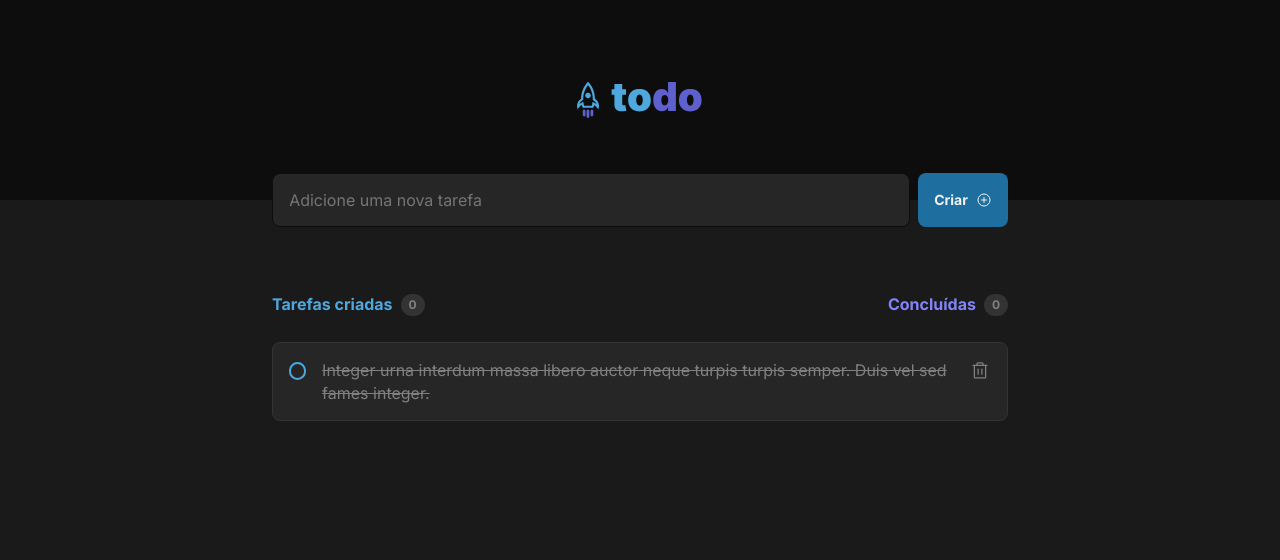
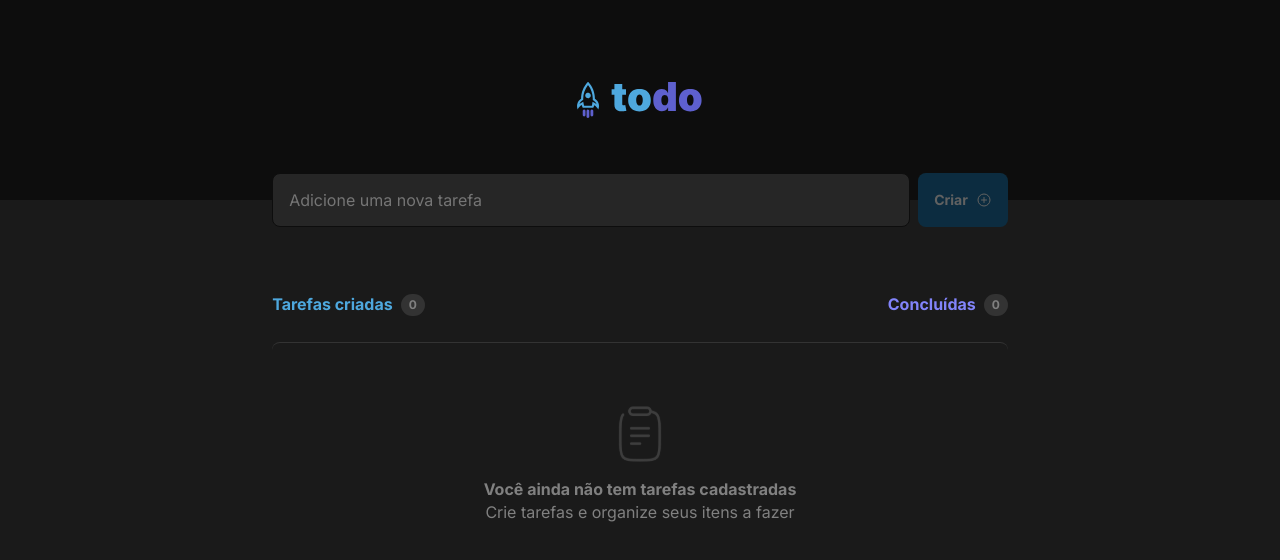
Before and after one commit to mariaclarabs/ignite-react-todo, a React (Vite) app: page / in a window 1280 px wide. Shown: the top 560 px of the page. Built offline with nearby package versions, Linux system fonts and the light colour scheme.

Commit message:
feat: implements creation of tasks

```diff
--- a/package.json
+++ b/package.json
@@ -12,11 +12,13 @@
   "dependencies": {
     "phosphor-react": "^1.4.1",
     "react": "^18.2.0",
-    "react-dom": "^18.2.0"
+    "react-dom": "^18.2.0",
+    "uuid": "^9.0.0"
   },
   "devDependencies": {
     "@types/react": "^18.0.17",
     "@types/react-dom": "^18.0.6",
+    "@types/uuid": "^8.3.4",
     "@vitejs/plugin-react": "^2.0.1",
     "typescript": "^4.6.4",
     "vite": "^3.0.7"
--- a/src/components/List.module.css
+++ b/src/components/List.module.css
@@ -46,8 +46,13 @@
   transition: background-color 0.1s;
 }
 
-.newTaskForm > button[type='submit']:hover {
+.newTaskForm > button[type='submit']:not(:disabled):hover {
   filter: brightness(0.9);
+}
+
+.newTaskForm > button:disabled {
+  filter: brightness(0.4);
+  cursor: not-allowed;
 }
 
 .toDoListHeader {
--- a/src/components/List.tsx
+++ b/src/components/List.tsx
@@ -1,19 +1,64 @@
+import { ChangeEvent, FormEvent, InvalidEvent, useState } from 'react';
 import { PlusCircle } from 'phosphor-react';
-import { useState } from 'react';
+import { v4 } from 'uuid';
 
 import { Empty } from './Empty';
 
 import styles from './List.module.css';
 import { Task } from './Task';
 
+type TaskItem = {
+  id: string;
+  text: string;
+  createdAt: Date;
+  done: boolean;
+}
+
 export function List() {
-  const [tasks/*, setTasks*/] = useState(['']);
+  const [newTaskText, setNewTaskText] = useState('');
+  const [tasks, setTasks] = useState<TaskItem[]>([]);
+
+  function handleCreateTask(event: FormEvent) {
+    event.preventDefault();
+
+    const newTask = {
+      id: v4(),
+      text: newTaskText,
+      createdAt: new Date(),
+      done: false,
+    }
+
+    setTasks(oldTasks => [...oldTasks, newTask]);
+    setNewTaskText('');
+  }
+
+  function handleNewTaskChange(event: ChangeEvent<HTMLInputElement>) {
+    event.target.setCustomValidity('');
+
+    setNewTaskText(event.target.value);
+  }
+
+  function handleNewTaskInvalid(event: InvalidEvent<HTMLInputElement>) {
+    event.target.setCustomValidity('Esse campo é obrigatório!');
+  }
+
+  const isNewTaskEmpty = newTaskText.length === 0;
 
   return (
     <div className={styles.container}>
-      <form className={styles.newTaskForm}>
-        <input name="task" placeholder='Adicione uma nova tarefa' />
-        <button type="submit">
+      <form className={styles.newTaskForm} onSubmit={handleCreateTask}>
+        <input
+          name="task"
+          placeholder='Adicione uma nova tarefa'
+          value={newTaskText}
+          onChange={handleNewTaskChange}
+          onInvalid={handleNewTaskInvalid}
+          required
+        />
+        <button
+          type="submit"
+          disabled={isNewTaskEmpty}
+        >
           Criar
           <PlusCircle size={16} />
         </button>
@@ -30,7 +75,11 @@ export function List() {
       </div>
       {tasks.length === 0 ?
         <Empty /> :
-        <Task />
+        <>
+          {tasks.map(task => (
+            <Task key={task.id} {...task} />
+          ))}
+        </>
       }
     </div>
   );
--- a/src/components/Task.module.css
+++ b/src/components/Task.module.css
@@ -1,6 +1,7 @@
 .task {
   display: flex;
   align-items: flex-start;
+  width: 100%;
   margin-top: 1.5rem;
   padding: 1rem;
   background: var(--gray-500);
@@ -56,6 +57,7 @@
 .task span {
   color: var(--gray-100);
   margin-left: 0.75rem;
+  flex: 1;
 }
 
 .task > button {
--- a/src/components/Task.tsx
+++ b/src/components/Task.tsx
@@ -2,15 +2,22 @@ import { Trash } from "phosphor-react";
 
 import styles from './Task.module.css';
 
-export function Task() {
+type TaskItem = {
+  id: string;
+  text: string;
+  createdAt: Date;
+  done: boolean;
+}
+
+export function Task({ id, text, done }: TaskItem) {
   return (
     <div className={styles.task}>
       <div>
-        <input type='checkbox' id='checkbox' />
-        <label htmlFor='checkbox' />
+        <input type='checkbox' id={id} />
+        <label htmlFor={id} />
       </div>
-      <span className={styles.finishedTask}>
-        Integer urna interdum massa libero auctor neque turpis turpis semper. Duis vel sed fames integer.
+      <span className={done ? styles.finishedTask : ''}>
+        {text}
       </span>
       <button>
         <Trash size={20}/>
```
Also changed, not shown: 1 other file (tests, documents, lock files or other folders).
